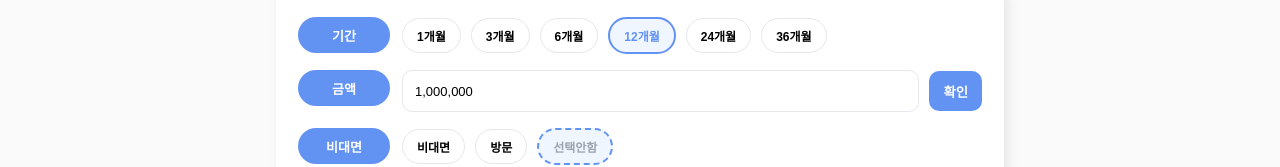
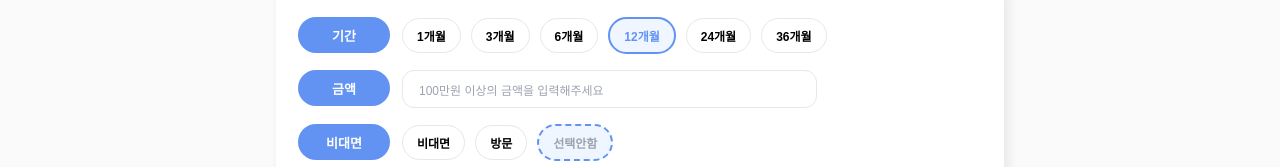
Before and after one commit to wave-rec/MoA, a Vue app in the folder frontend/: page /recommend in a window 1280 px wide. Shown: the part 476-643 px from the top of the page. Built offline with nearby package versions, Linux system fonts and the light colour scheme; no server answers; a web font is replaced by a local one.

Commit message:
#66 [fix]: 상품 조건 선택 시 개수 명시 및 예금, 적금 전환 시 조건 선택 및 입력 금액 초기화

```diff
--- a/frontend/src/views/RecommendView.vue
+++ b/frontend/src/views/RecommendView.vue
@@ -95,12 +95,8 @@
             type="text"
             v-model="amountDisplay"
             @input="updateAmount"
-            @keyup.enter="checkMatchingCount"
-            placeholder="100만원 이상"
+            placeholder="100만원 이상의 금액을 입력해주세요"
           />
-          <button class="mini" type="button" @click="checkMatchingCount" :disabled="countLoading">
-            확인
-          </button>
         </div>
       </div>
 
@@ -216,6 +212,7 @@
           <div class="rank">{{ idx + 1 }}</div>
           <div class="item-content">
             <div class="item-left">
+              <div class="bank-icon-wrapper">
                 <div class="bank-icon">
                   <img
                     :src="getBankLogo(item.bank_name)"
@@ -223,6 +220,7 @@
                     class="bank-logo-img"
                     @error="handleImageError"
                   />
+                </div>
                 <span v-if="item.is_recommended" class="crown-badge">👑</span>
               </div>
               <div class="info">
@@ -269,9 +267,9 @@ const router = useRouter()
 const authStore = useAuthStore()
 
 const type = ref('deposit')
-const targetAmount = ref(1000000)
+const targetAmount = ref(0)
 const targetMonths = ref(12)
-const amountDisplay = ref('1,000,000')
+const amountDisplay = ref('')
 
 const monthOptions = [1, 3, 6, 12, 24, 36]
 
@@ -311,16 +309,13 @@ const displayBanks = computed(() => banks.value.slice(0, 5))
 const productLabel = computed(() => (type.value === 'deposit' ? '예금' : '적금'))
 
 const checkMatchingCount = async () => {
-  console.log('[개수 체크] 시작 - 금액:', targetAmount.value)
-
   if (targetAmount.value < 1000000) {
-    console.log('[개수 체크] 금액 부족 (100만원 미만)')
+    alert('100만원 이상의 금액을 입력해주세요.')
     matchingCount.value = null
     return
   }
 
   countLoading.value = true
-
   try {
     const payload = {
       type: type.value,
@@ -328,29 +323,15 @@ const checkMatchingCount = async () => {
       target_months: targetMonths.value,
       limit: 20,
     }
-
-    if (selectedBank.value) {
-      payload.bank_name = selectedBank.value
-    }
-
-    if (isNonFaceToFace.value !== null) {
-      payload.is_non_face_to_face = isNonFaceToFace.value
-    }
-
-    if (isDepositProtected.value !== null) {
-      payload.is_deposit_protected = isDepositProtected.value
-    }
-
-    console.log('[개수 체크] 요청 payload:', payload)
+    if (selectedBank.value) payload.bank_name = selectedBank.value
+    if (isNonFaceToFace.value !== null) payload.is_non_face_to_face = isNonFaceToFace.value
+    if (isDepositProtected.value !== null) payload.is_deposit_protected = isDepositProtected.value
 
     const res = await apiClient.post('/products/recommend/', payload)
     matchingCount.value = res.data.results?.length || 0
-
-    console.log('[개수 체크] 결과:', matchingCount.value, '개')
   } catch (e) {
     console.error('[개수 체크] 오류:', e)
-    console.error('[개수 체크] 응답:', e?.response?.data)
-    matchingCount.value = null
+    matchingCount.value = 0
   } finally {
     countLoading.value = false
   }
@@ -362,26 +343,25 @@ watch(type, () => {
   isDepositProtected.value = null
   showAllBanks.value = false
   targetMonths.value = 12
-  targetAmount.value = 1000000
-  amountDisplay.value = '1,000,000'
+
+  targetAmount.value = 0
+  amountDisplay.value = ''
+
+  results.value = []
   searched.value = false
+  matchingCount.value = null
   error.value = ''
-  matchingCount.value = null
+
+  if (debounceTimer) clearTimeout(debounceTimer)
 })
 
 watch([targetMonths, selectedBank, isNonFaceToFace, isDepositProtected], () => {
+  if (matchingCount.value !== null) {
     checkMatchingCount()
-})
+  }
 
-let amountTimer = null
-watch(targetAmount, (newVal) => {
-  if (newVal >= 1000000) {
-    clearTimeout(amountTimer)
-    amountTimer = setTimeout(() => {
-      checkMatchingCount()
-    }, 500)
-  } else {
-    matchingCount.value = null
+  if (searched.value) {
+    recommend(true)
   }
 })
 
@@ -390,10 +370,8 @@ onMounted(async () => {
     const res = await fetchBanks()
     banks.value = res.data.banks ?? []
   } catch (e) {
-    console.error('은행 목록 조회 실패:', e)
+    console.error('초기 데이터 로드 실패:', e)
   }
-
-  checkMatchingCount()
 })
 
 const selectBank = (b) => {
@@ -425,14 +403,32 @@ const formatRate = (rate) => {
   return Number(rate).toFixed(2)
 }
 
+let debounceTimer = null
+
 const updateAmount = (e) => {
   const value = e.target.value.replace(/,/g, '')
+
   if (!isNaN(value) && value !== '') {
     targetAmount.value = parseInt(value)
     amountDisplay.value = formatNumber(value)
-  } else if (value === '') {
+
+    if (targetAmount.value < 1000000) {
+      matchingCount.value = null
+      if (debounceTimer) clearTimeout(debounceTimer)
+      return
+    }
+
+    if (debounceTimer) clearTimeout(debounceTimer)
+    debounceTimer = setTimeout(() => {
+      checkMatchingCount()
+    }, 500)
+  } else {
     targetAmount.value = 0
     amountDisplay.value = ''
+    matchingCount.value = null
+    results.value = []
+    searched.value = false
+    if (debounceTimer) clearTimeout(debounceTimer)
   }
 }
 
@@ -459,14 +455,15 @@ const goToDetail = (productId) => {
   })
 }
 
-const recommend = async () => {
-  loading.value = true
-  error.value = ''
+const recommend = async (isManualSearch = false) => {
+  if (isManualSearch) {
     searched.value = true
+    if (matchingCount.value === null) checkMatchingCount()
+  }
 
   try {
     if (!targetAmount.value || targetAmount.value < 1000000) {
-      error.value = '금액은 100만원 이상부터 가능합니다.'
+      if (isManualSearch) error.value = '금액은 100만원 이상부터 가능합니다.'
       results.value = []
       loading.value = false
       return
@@ -491,8 +488,6 @@ const recommend = async () => {
       config.headers.Authorization = `Token ${authStore.accessToken}`
     }
 
-    console.log('요청 헤더 포함 payload:', payload)
-
     const res = await apiClient.post('/products/recommend/', payload, config)
 
     let fetchedResults = res.data.results ?? []
@@ -509,10 +504,6 @@ const recommend = async () => {
     })
 
     results.value = fetchedResults
-    console.log(
-      '은행명 목록:',
-      results.value.map((r) => r.bank_name),
-    )
   } catch (e) {
     console.error('추천 조회 오류:', e)
     error.value = e?.response?.data?.detail || '조회 중 오류가 발생했습니다.'
@@ -548,6 +539,7 @@ const getBankLogo = (bankName) => {
     전북은행: '/assets/banks/jb.png',
     제주은행: '/assets/banks/jj.png',
     토스뱅크: '/assets/banks/toss.png',
+    '토스뱅크 주식회사': '/assets/banks/toss.png',
     카카오뱅크: '/assets/banks/kakao.png',
     '주식회사 카카오뱅크': '/assets/banks/kakao.png',
     '주식회사 케이뱅크': '/assets/banks/k.png',
@@ -690,6 +682,15 @@ const handleImageError = (e) => {
   justify-content: center;
 }
 
+.bank-icon-wrapper {
+  position: relative;
+  width: 48px;
+  height: 48px;
+  display: flex;
+  align-items: center;
+  justify-content: center;
+}
+
 .bank-icon {
   width: 48px;
   height: 48px;
@@ -699,7 +700,6 @@ const handleImageError = (e) => {
   display: grid;
   place-items: center;
   position: relative;
-  overflow: hidden;
 }
 
 .bank-logo-img {
@@ -711,9 +711,10 @@ const handleImageError = (e) => {
 
 .crown-badge {
   position: absolute;
-  top: -4px;
-  right: -4px;
+  top: -6px;
+  right: -6px;
   font-size: 16px;
+  z-index: 10;
   background: white;
   border-radius: 50%;
   width: 20px;
@@ -803,18 +804,19 @@ const handleImageError = (e) => {
 
 .input {
   flex: 1;
-  height: 40px;
-  border-radius: 10px;
-  border: 1px solid #e5e7eb;
-  padding: 0 12px;
-  outline: none;
-  font-size: 13px;
-  transition: all 0.2s;
+  height: 36px;
+  border-radius: 12px;
+  border: 1.5px solid #e5e7eb;
+  padding: 0 16px;
+  margin-right: 165px;
+  font-size: 15px;
+  transition: all 0.3s ease;
 }
 
 .input:focus {
   border-color: #6393f2;
-  box-shadow: 0 0 0 3px rgba(99, 147, 242, 0.1);
+  box-shadow: 0 0 0 4px rgba(99, 147, 242, 0.15);
+  background-color: #fff;
 }
 
 .input::placeholder {
```
Lines whose indentation alone changed are shown as unchanged.
